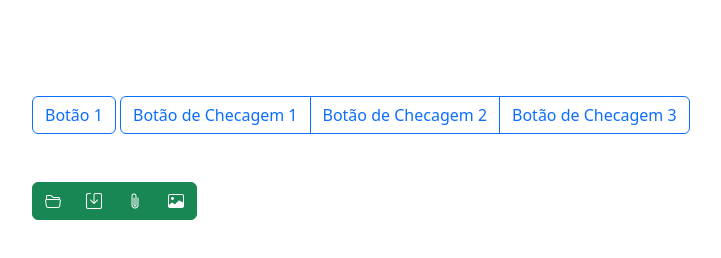
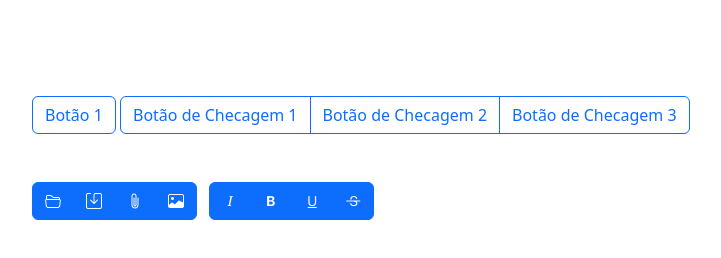
Before and after one commit to Gusta478/Meus_Arquivos, a plain HTML site: page aula0909pt3.html in a window 1280 px wide. Shown: the whole page, without its empty margins (50-771 px from the left). Drawn offline with nearby package versions, Linux system fonts and the light colour scheme.

Commit message:
Update aula0909pt3.html

```diff
--- a/aula0909pt3.html
+++ b/aula0909pt3.html
@@ -52,17 +52,31 @@
     </div>
     <div class="btn-tollbar">
         <div class="btn-group">
-            <button class="btn btn-success">
+            <button class="btn btn-primary">
                 <i class="bi-folder2-open"></i>
             </button>
-            <button class="btn btn-success">
+            <button class="btn btn-primary">
                 <i class="bi-save"></i>
             </button>
-            <button class="btn btn-success">
+            <button class="btn btn-primary">
                 <i class="bi-paperclip"></i>
             </button>
-            <button class="btn btn-success">
+            <button class="btn btn-primary">
                 <i class="bi-image"></i>
+            </button>
+        </div>
+        <div class="btn-group ms-2">
+            <button class="btn btn-primary">
+                <i class="bi-type-italic"></i>
+            </button>
+            <button class="btn btn-primary">
+                <i class="bi-type-bold"></i>
+            </button>
+            <button class="btn btn-primary">
+                <i class="bi-type-underline"></i>
+            </button>
+            <button class="btn btn-primary">
+                <i class="bi-type-strikethrough"></i>
             </button>
         </div>
     </div>
```
